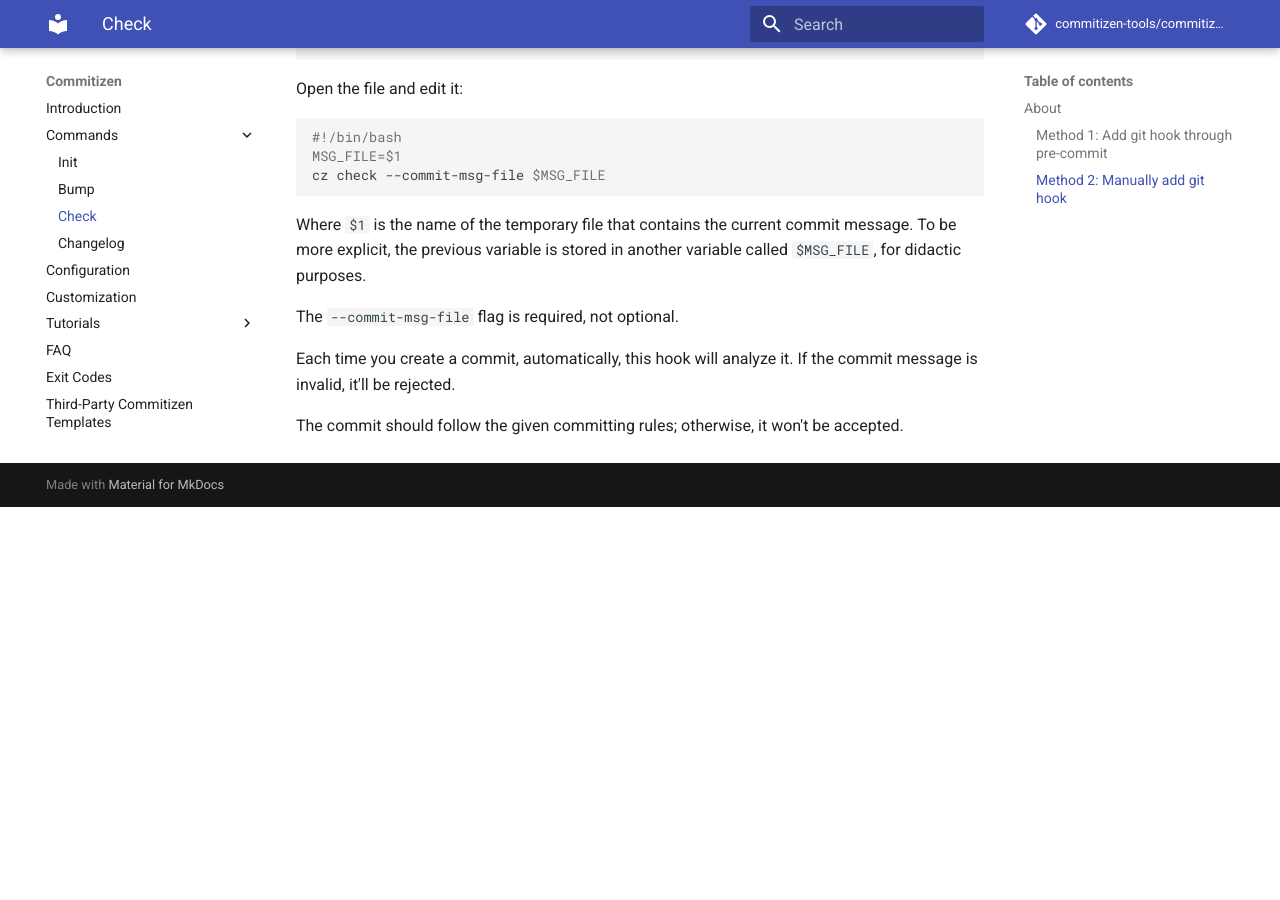
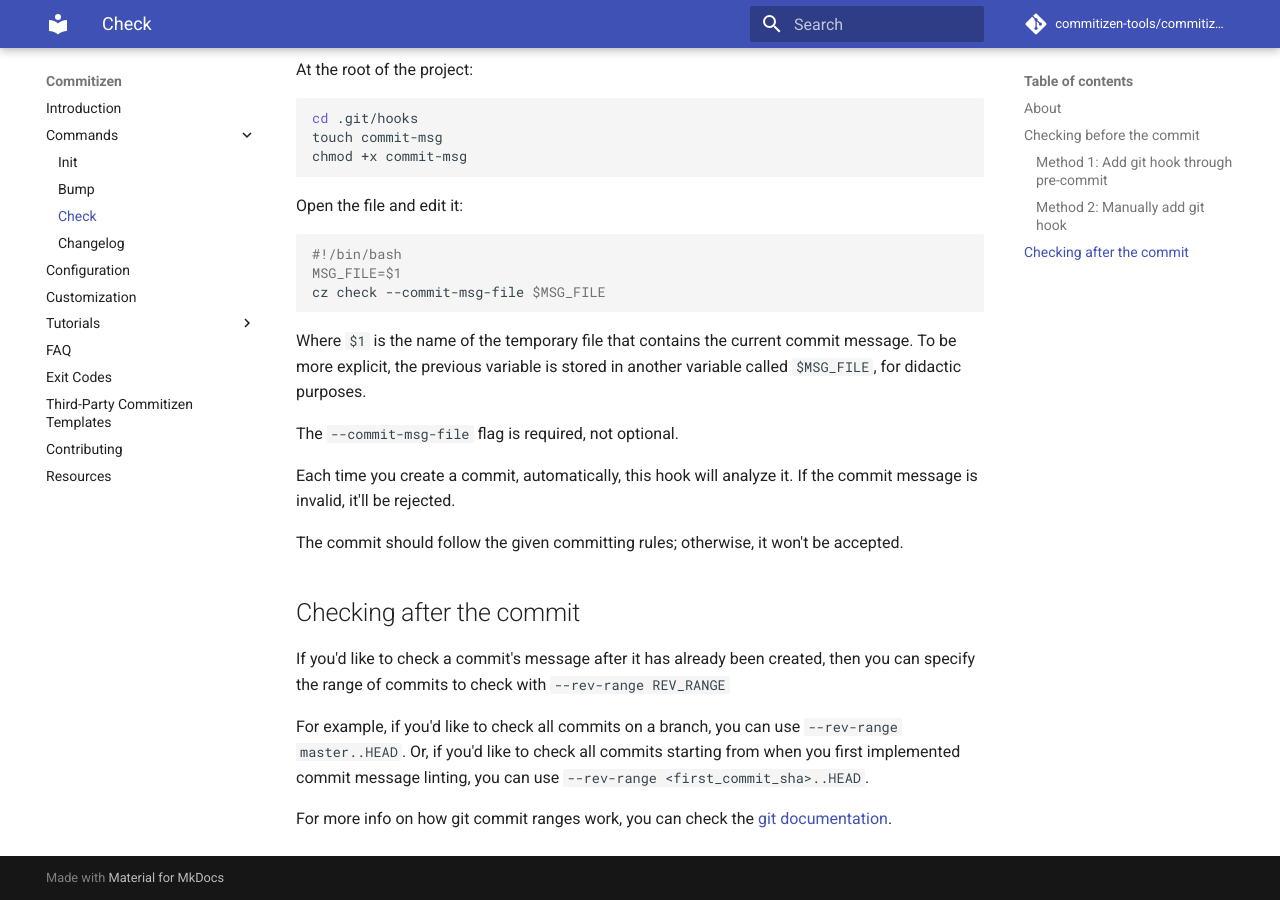
Before and after one commit to commitizen-tools/commitizen, an MkDocs documentation site: the page built from docs/check.md, in a window 1280 px wide and 900 px high, scrolled down 1039 px. Built offline with MkDocs 1.6.1 and Material for MkDocs 9.7.7, drawn with Linux system fonts in a browser that asks for light colours; comment, search, counter and statistics services are not loaded; before the commit the page ends 1546 px from its top, so only the background shows below that; some of the changed text lies outside the part shown.

Commit message:
Add `cz check --rev-range` to the docs
Expands on the different use cases for using `cz check` as well

```diff
--- a/docs/check.md
+++ b/docs/check.md
@@ -1,7 +1,9 @@
 ## About
 
 This feature checks whether the commit message follows the given committing rules.
-You can use either of the following methods to enforce the check.
+
+## Checking before the commit
+To automatically check a commit message prior to committing, you can use a [git hook](https://git-scm.com/book/en/v2/Customizing-Git-Git-Hooks). There are two common methods for installing the hook:
 
 ### Method 1: Add git hook through [pre-commit](https://pre-commit.com/)
 
@@ -60,3 +62,10 @@
 If the commit message is invalid, it'll be rejected.
 
 The commit should follow the given committing rules; otherwise, it won't be accepted.
+
+## Checking after the commit
+If you'd like to check a commit's message after it has already been created, then you can specify the range of commits to check with `--rev-range REV_RANGE`
+
+For example, if you'd like to check all commits on a branch, you can use `--rev-range master..HEAD`. Or, if you'd like to check all commits starting from when you first implemented commit message linting, you can use `--rev-range <first_commit_sha>..HEAD`.
+
+For more info on how git commit ranges work, you can check the [git documentation](https://git-scm.com/book/en/v2/Git-Tools-Revision-Selection#_commit_ranges).
```
